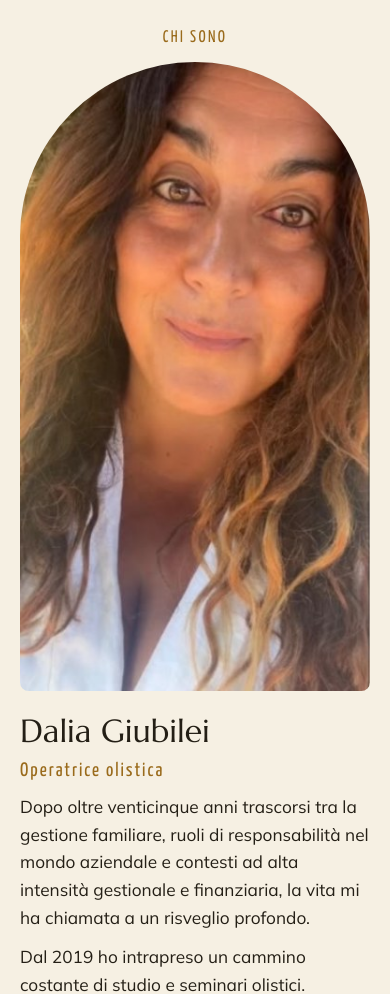
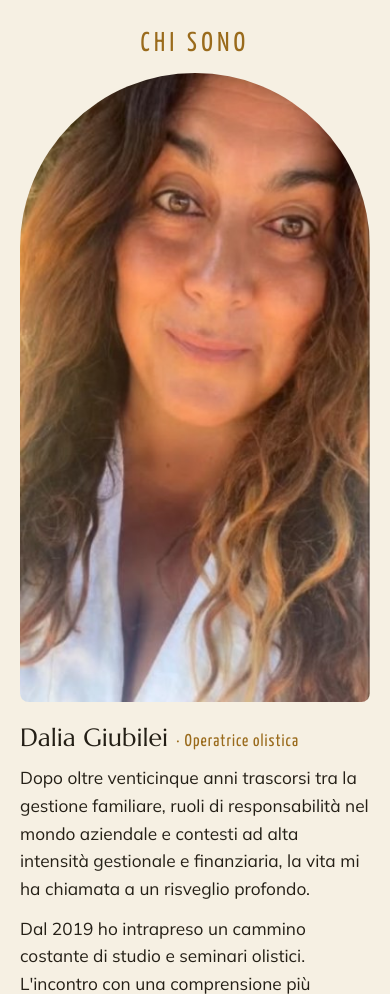
Before and after one commit to daliagiubilei-dot/mio-sito, a Flask app: page /chi-sono in a window 390 px wide. Shown: the part 65-1059 px from the top of the page. Run offline with Flask 3, Linux system fonts and the light colour scheme; data comes from the database, SQL or seed files in the repository.

Commit message:
Chi sono su telefono: «Chi sono» più grande, nome e ruolo su una riga
Co-Authored-By: Claude Opus 5.5 <noreply@anthropic.com>
Claude-Session: https://claude.ai/code/session_01LcBrYTRf5CdQ3QyU1xbge8

```diff
--- a/static/css/style.css
+++ b/static/css/style.css
@@ -147,6 +147,7 @@ section.block{padding-block:88px}
 .about img{width:100%;max-width:400px;height:auto;border-radius:200px 200px 10px 10px;display:block}
 .about .txt{display:grid;gap:18px;min-width:0}
 .about .role{font:400 1.3rem var(--label);letter-spacing:.1em;color:var(--gold)}
+.name-row{display:grid;gap:6px}
 .about blockquote{margin:8px 0 0;padding-left:20px;border-left:1px solid var(--gold);font:400 1.35rem/1.45 var(--display);color:var(--fg)}
 .facts{display:flex;flex-wrap:wrap;gap:10px;margin-top:6px}
 .chip{font:400 .95rem var(--label);letter-spacing:.08em;border:1px solid var(--line);border-radius:99px;padding:5px 12px;color:var(--muted)}
@@ -448,7 +449,11 @@ footer .social a:hover{color:var(--gold2);border-color:var(--gold)}
   .about-sec .about{display:flex;flex-direction:column;align-items:stretch;gap:12px;min-height:0}
   .about-sec .about .txt{display:contents}
   .about-sec .about .txt > *{order:5}
-  .about-sec .about .txt > .label{order:1;text-align:center}
-  .about-sec .about .txt > h1{margin:0}
+  .about-sec .about .txt > .label{order:1;text-align:center;font-size:1.7rem;letter-spacing:.16em}
+  /* "Dalia Giubilei · Operatrice olistica" su una sola riga */
+  .about-sec .name-row{display:flex;flex-wrap:wrap;align-items:baseline;gap:0 8px}
+  .about-sec .name-row h1{margin:0;font-size:clamp(1.35rem,6.4vw,1.8rem)!important;white-space:nowrap}
+  .about-sec .name-row .role{font-size:clamp(.95rem,4.4vw,1.2rem);letter-spacing:.06em;white-space:nowrap}
+  .about-sec .name-row .role::before{content:"· "}
   .about-sec .about img{order:2;margin:4px auto 10px}
 }
--- a/templates/chi_sono.html
+++ b/templates/chi_sono.html
@@ -5,8 +5,10 @@
     <img src="{{ url_for('static', filename='img/dalia.jpg') }}" alt="Ritratto di Dalia Giubilei, operatrice olistica">
     <div class="txt">
       <p class="label">Chi sono</p>
-      <h1 style="font-size:clamp(2.1rem,4vw,3rem)">Dalia Giubilei</h1>
-      <p class="role">Operatrice olistica</p>
+      <div class="name-row">
+        <h1 style="font-size:clamp(2.1rem,4vw,3rem)">Dalia Giubilei</h1>
+        <p class="role">Operatrice olistica</p>
+      </div>
       <p>Dopo oltre venticinque anni trascorsi tra la gestione familiare, ruoli di responsabilità nel mondo aziendale e contesti ad alta intensità gestionale e finanziaria, la vita mi ha chiamata a un risveglio profondo.</p>
       <p>Dal 2019 ho intrapreso un cammino costante di studio e seminari olistici. L'incontro con una comprensione più luminosa dell'esistenza ha ridefinito le mie priorità e ha trasformato l'esperienza maturata sul campo in un desiderio autentico: mettermi al servizio delle persone e del loro percorso interiore.</p>
       <blockquote>Conosco la pressione, le responsabilità e il rumore. Per questo so quanto vale uno spazio in cui fermarsi.</blockquote>
```
